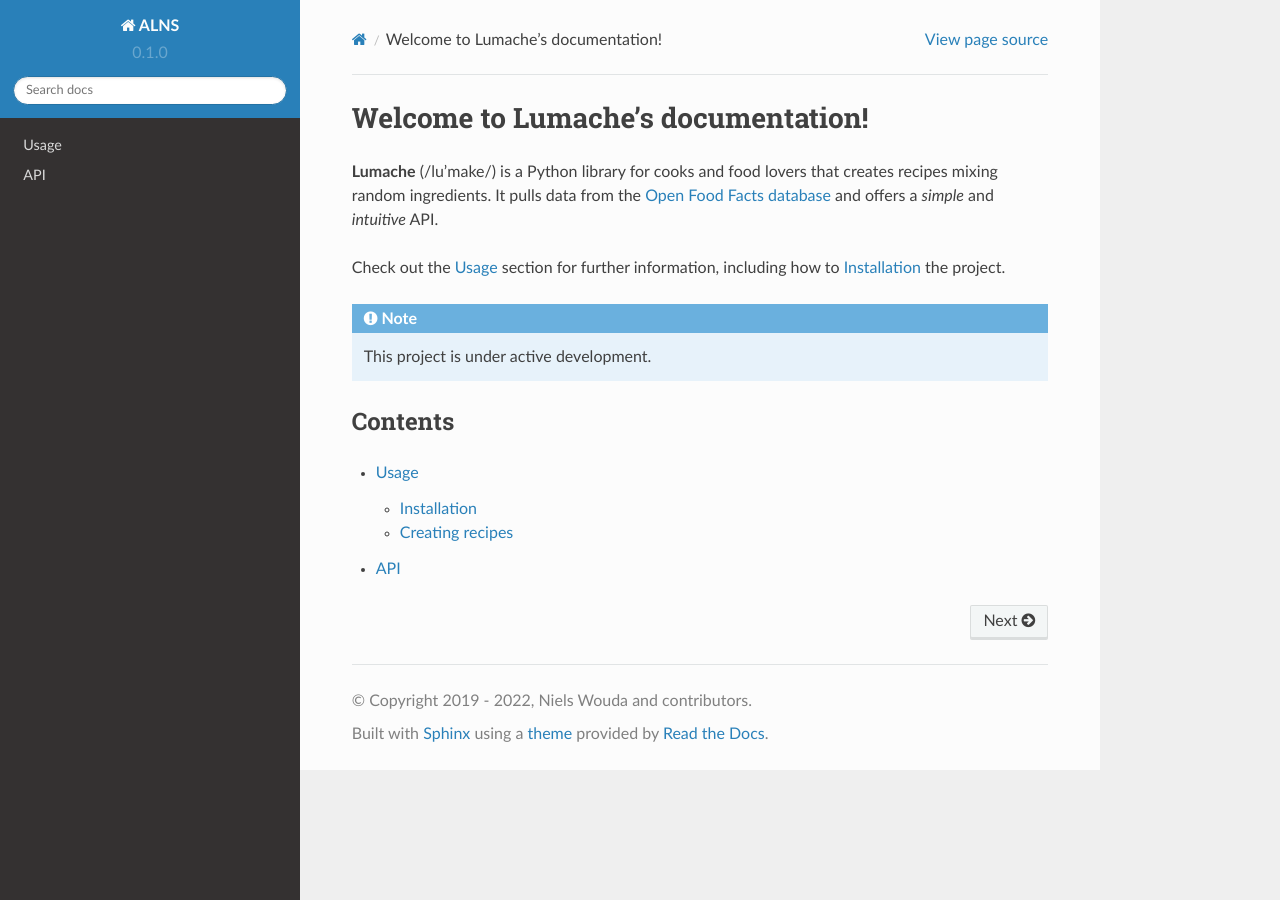
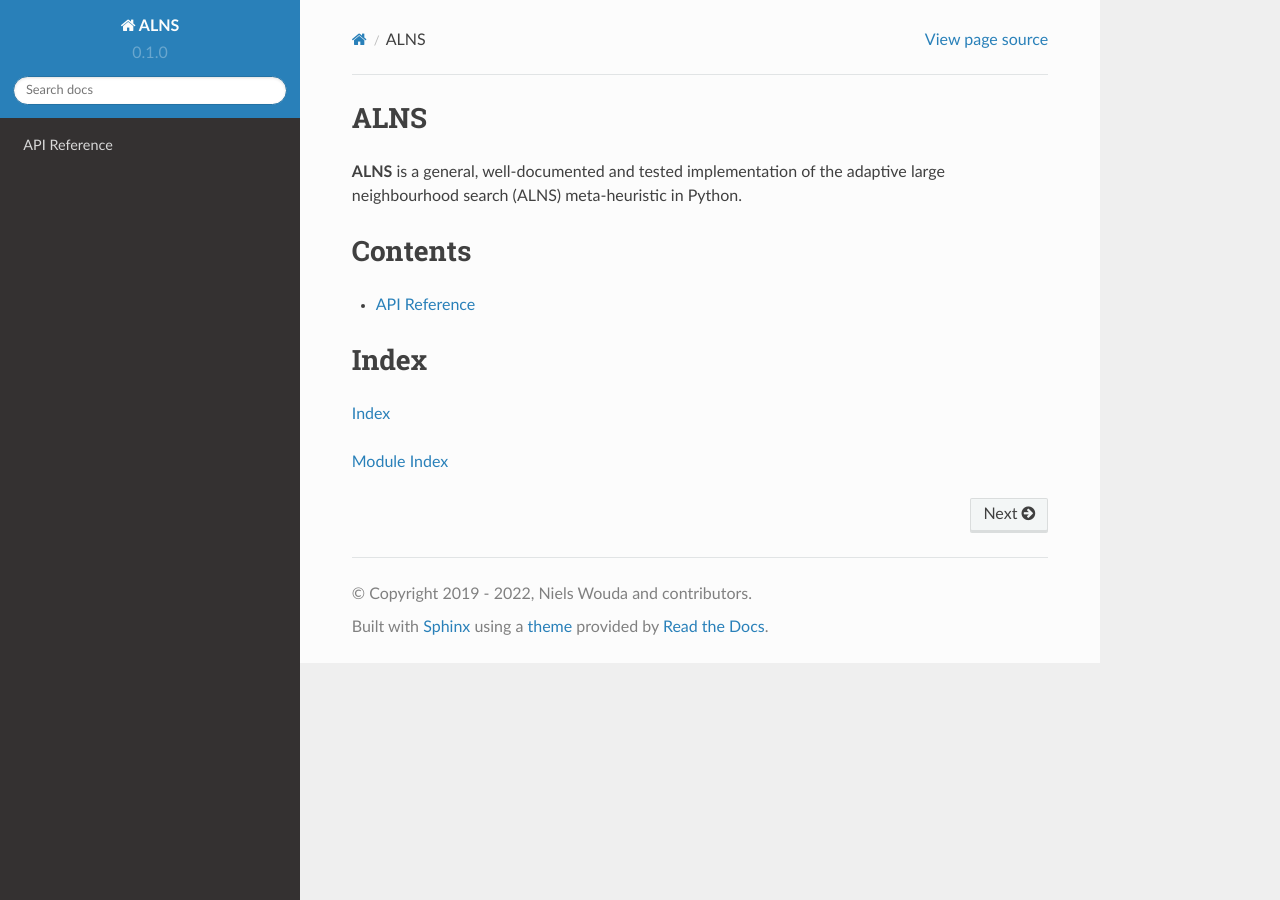
Before and after one commit to N-Wouda/ALNS, a Sphinx documentation site: the page built from docs/source/index.rst, in a window 1280 px wide. Built offline with Sphinx 7.4.7 and the Read the Docs theme 2.0.0, drawn with Linux system fonts in a browser that asks for light colours.

Commit message:
Add API documentation

```diff
--- a/docs/source/conf.py
+++ b/docs/source/conf.py
@@ -1,11 +1,15 @@
 import datetime
+import os
+import sys
 
 # -- Project information
 
-today = datetime.date.today()
+sys.path.insert(0, os.path.abspath("../../"))
+
+now = datetime.date.today()
 
 project = "ALNS"
-copyright = f"2019 - {today.year}, Niels Wouda and contributors"
+copyright = f"2019 - {now.year}, Niels Wouda and contributors"
 author = "Niels Wouda and contributors"
 
 release = "0.1"
--- a/docs/source/index.rst
+++ b/docs/source/index.rst
@@ -1,22 +1,21 @@
-Welcome to Lumache's documentation!
-===================================
+ALNS
+====
 
-**Lumache** (/lu'make/) is a Python library for cooks and food lovers
-that creates recipes mixing random ingredients.
-It pulls data from the `Open Food Facts database <https://world.openfoodfacts.org/>`_
-and offers a *simple* and *intuitive* API.
+**ALNS** is a general, well-documented and tested implementation of the adaptive large neighbourhood search (ALNS) meta-heuristic in Python.
 
-Check out the :doc:`usage` section for further information, including
-how to :ref:`installation` the project.
-
-.. note::
-
-   This project is under active development.
 
 Contents
---------
+========
 
 .. toctree::
+   :maxdepth: 1
 
-   usage
    api
+
+
+Index
+=====
+
+:ref:`genindex`
+
+:ref:`modindex`
```
Also changed, not shown: docs/source/alns.rst (deleted, +0 -38 lines), docs/source/api.rst (+35 -4 lines), docs/source/usage.rst (deleted, +0 -33 lines).
